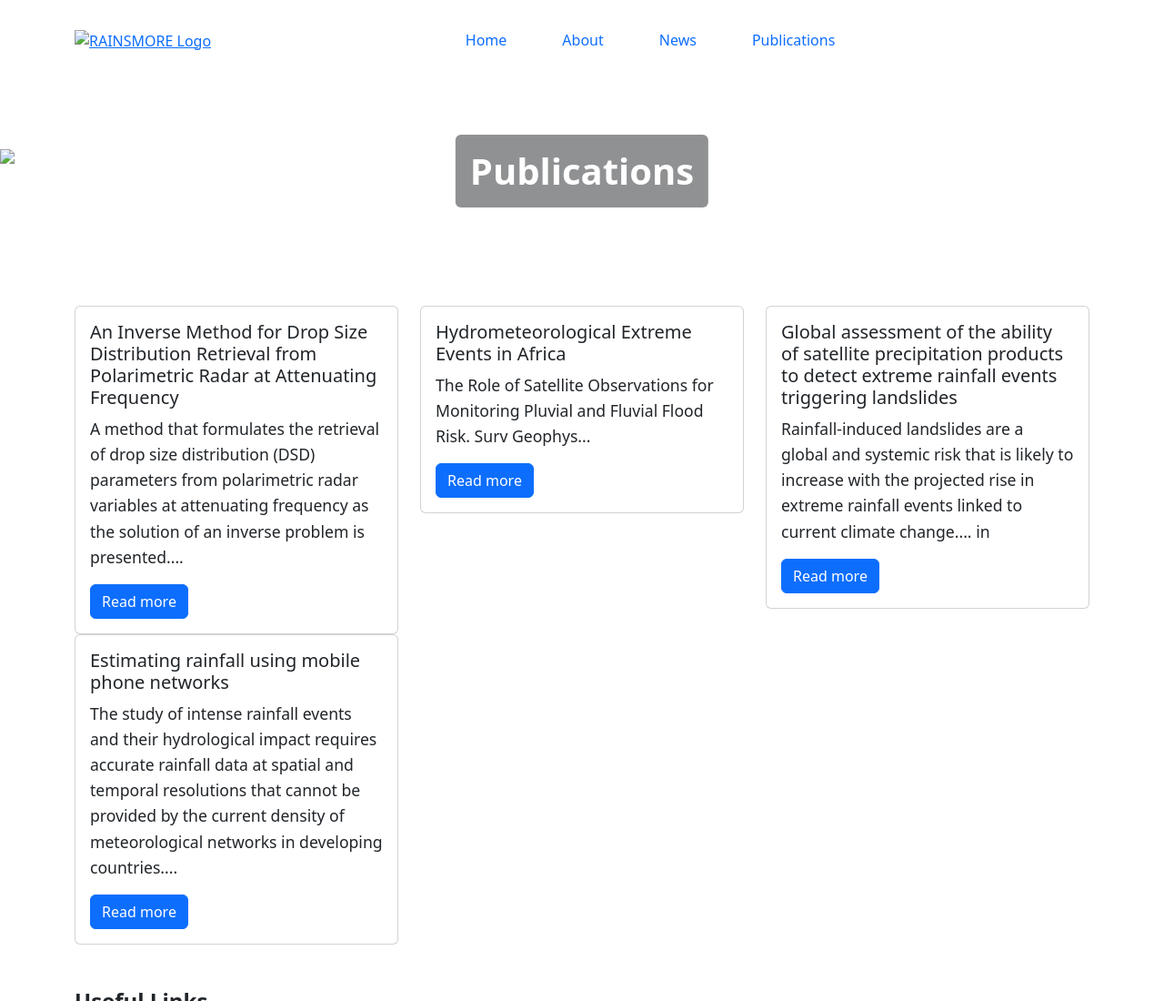
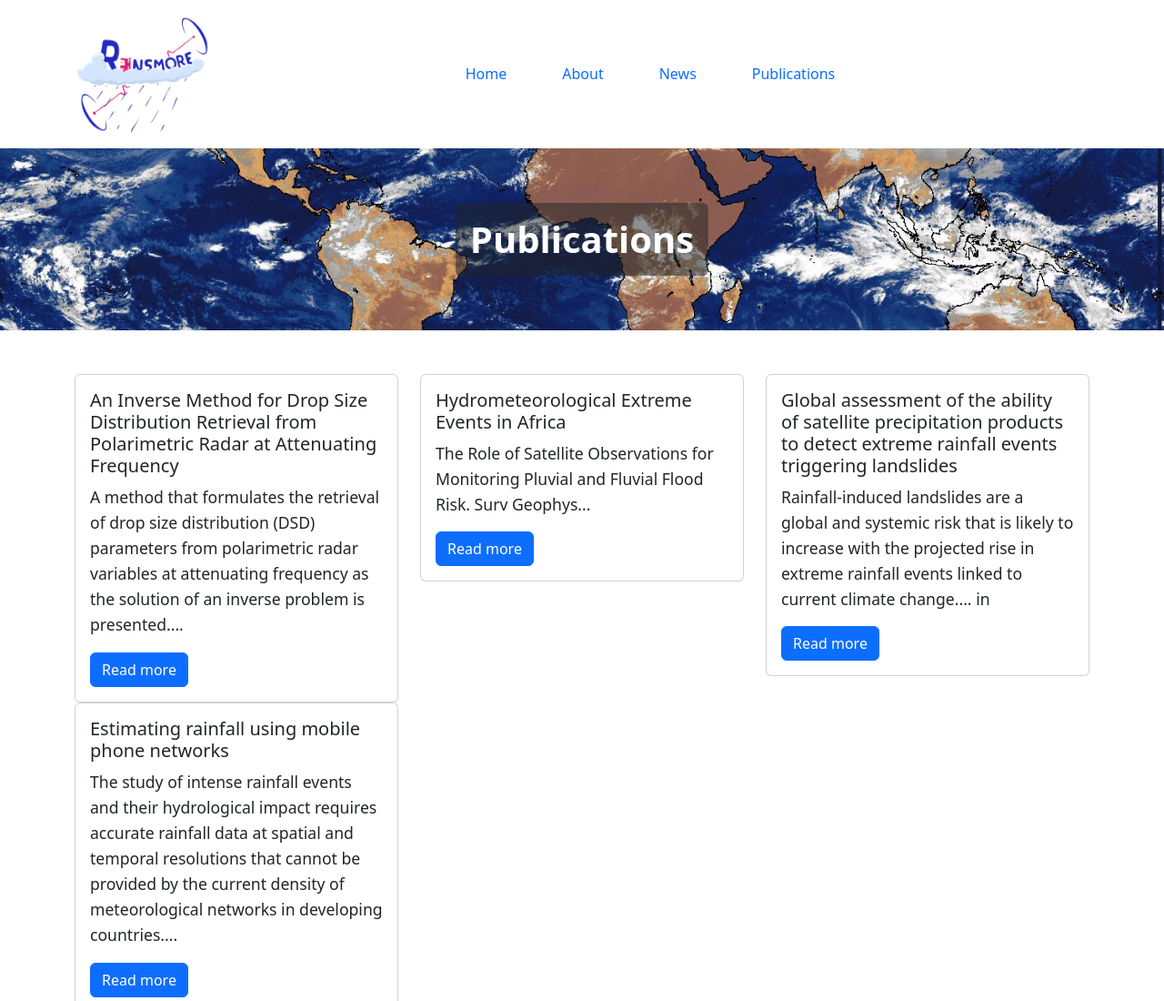
Before and after one commit to rainsmore/rainsmore.github.io, a plain HTML site: page en/publications.html in a window 1280 px wide. Shown: the top 1100 px of the page at 91% size. Drawn offline with nearby package versions, Linux system fonts and the light colour scheme; files that its build step writes are made by us from their sources.

Commit message:
Update publications.html

```diff
--- a/en/publications.html
+++ b/en/publications.html
@@ -10,7 +10,7 @@
     <meta name="viewport" content="width=device-width, initial-scale=1.0">
     <title>RAINSMORE - Publications</title>
     <link href="bootstrap/css/bootstrap.min.css" rel="stylesheet">
-    <link rel="stylesheet" href="assets/css/styles.css">
+    <link rel="stylesheet" href="../assets/css/styles.css">
     <!-- Bootstrap CSS -->
 <link href="https://cdn.jsdelivr.net/npm/bootstrap@5.3.0/dist/css/bootstrap.min.css" rel="stylesheet">
 <!-- FontAwesome pour les icônes -->
@@ -23,7 +23,7 @@
     <div class="container d-flex align-items-center justify-content-between">
         <div class="logo">
             <a href="index.html">
-                <img src="assets/images/rainsmore-logo.png" alt="RAINSMORE Logo" width="150">
+                <img src="../assets/images/rainsmore-logo.png" alt="RAINSMORE Logo" width="150">
             </a>
         </div>
         <nav class="navbar navbar-expand-lg">
@@ -43,7 +43,7 @@
 </header>
 <!-- Bannière -->
 <div class="banner position-relative">
-    <img src="assets/images/12.png" class="img-fluid w-100" alt="Bannière RAINSMORE">
+    <img src="../assets/images/12.png" class="img-fluid w-100" alt="Bannière RAINSMORE">
     <h1 class="position-absolute top-50 start-50 translate-middle text-white fw-bold bg-dark bg-opacity-50 p-3 rounded">Publications</h1>
 </div>
 
```
